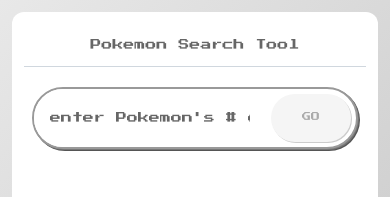
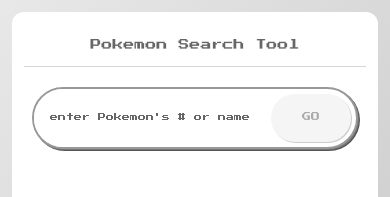
Before and after one commit to rrspw-oo/pokemon-dex, a React (Vite) app: page / in a window 390 px wide. Shown: the top 197 px of the page. Built offline with nearby package versions, Linux system fonts and the light colour scheme.

Commit message:
update font-size

```diff
--- a/src/components/SearchBox.css
+++ b/src/components/SearchBox.css
@@ -135,7 +135,7 @@
 
   .search-input {
     padding: 14px 16px;
-    font-size: 16px;
+    font-size: 12px;
     border-radius: 99px;
     -webkit-appearance: none;
     appearance: none;
@@ -182,7 +182,7 @@
     border: none;
     background: #ffffff;
     padding: 16px;
-    font-size: 11px;
+    font-size: 8px;
     border-radius: 99px;
     -webkit-appearance: none;
     appearance: none;
```
